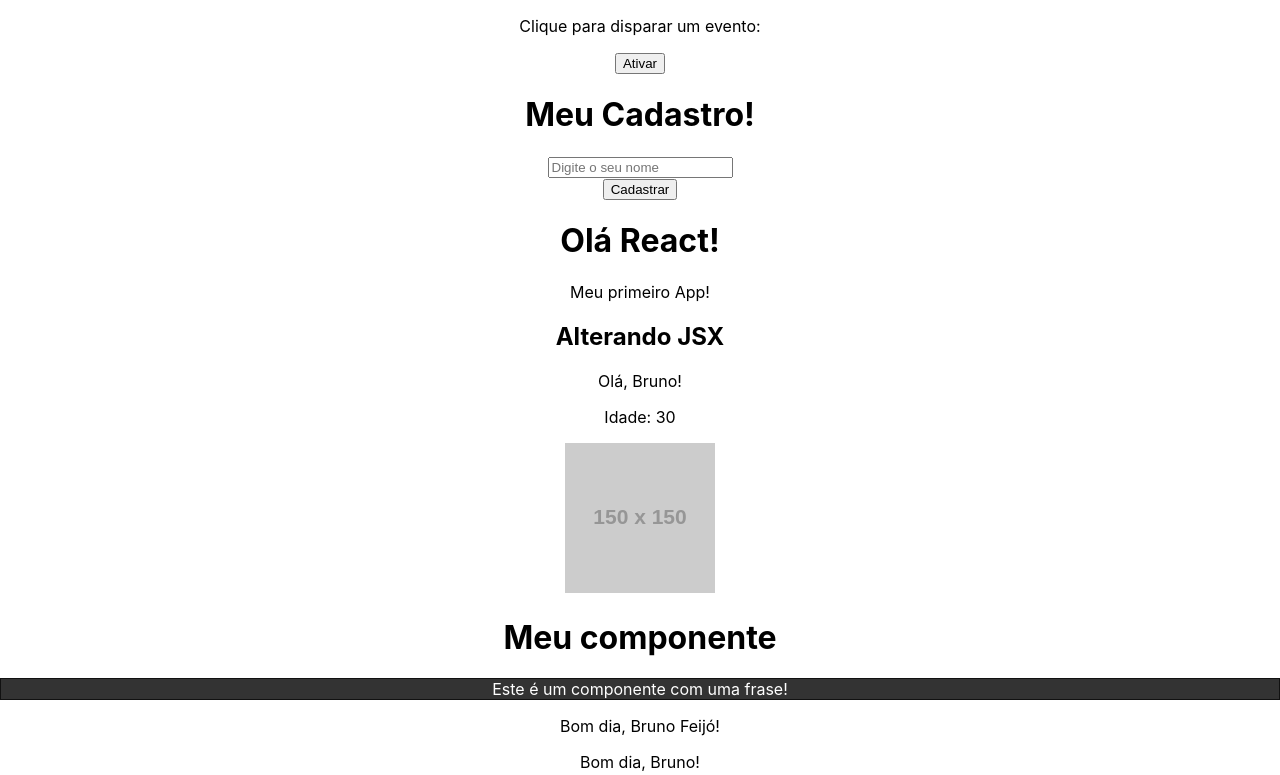
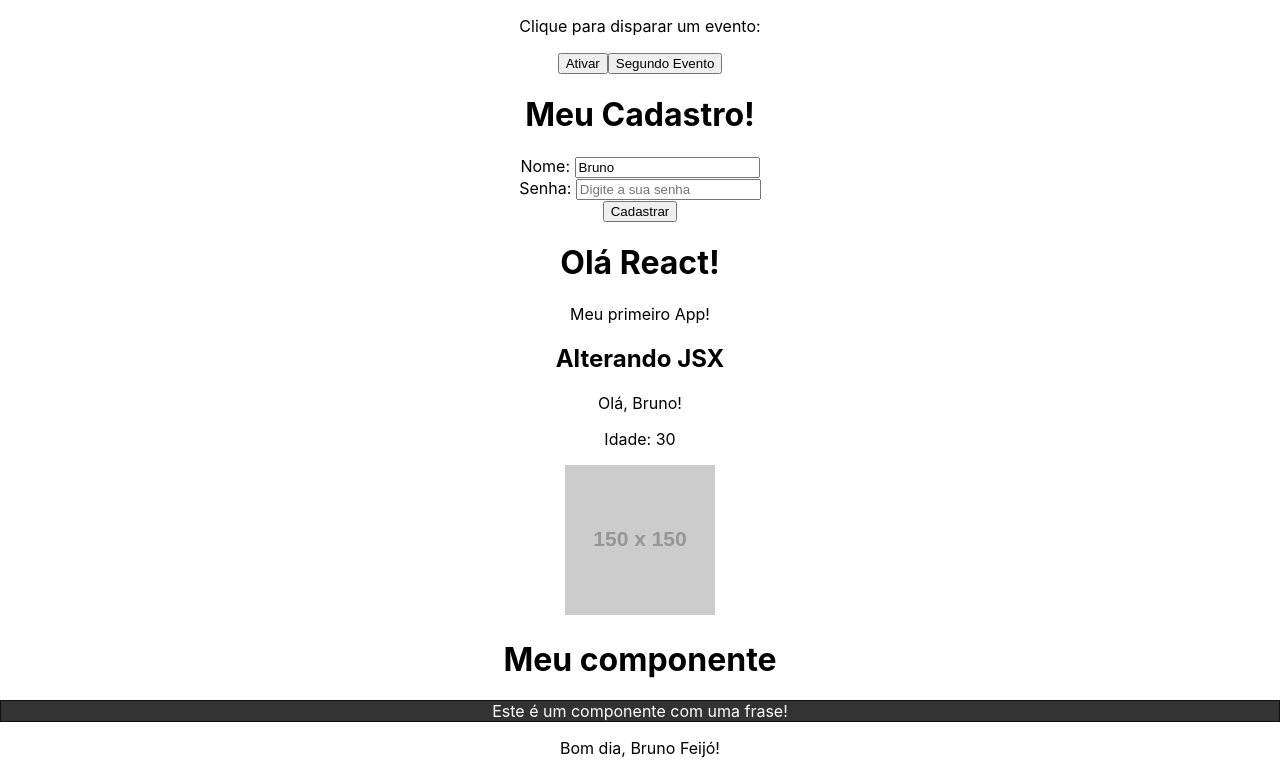
Before and after one commit to BrunosFeijo/React-testes, a React (Create React App) app: page / in a window 1280 px wide. Shown: the top 775 px of the page. Built offline with nearby package versions, Linux system fonts and the light colour scheme.

Commit message:
evento_por_props

```diff
--- a/src/components/Evento.js
+++ b/src/components/Evento.js
@@ -1,12 +1,19 @@
+import Button from "./eventos/Button"
+
 function Evento({ numero }) {
     function meuEvento() {
         console.log(`Evento ativado! ${numero}`)
+    }
+
+    function segundoEvento() {
+        console.log('Ativando segundo evento!')
     }
 
     return (
         <div>
             <p>Clique para disparar um evento:</p>
             <button onClick={meuEvento}>Ativar</button>
+            <Button event={segundoEvento} text="Segundo Evento" />
         </div>
     )
 }
--- a/src/components/Form.js
+++ b/src/components/Form.js
@@ -1,15 +1,30 @@
+import { useState } from "react"
+
 function Form() {
     function cadastrarUsuario(e) {
         e.preventDefault() /* para esperar o evento antes de tranferir para o backend */
-        console.log('Cadastrou o usuário!')
+        console.log(`Cadastrou o usuário: ${name}`)
     }
+
+    const [name, setName] = useState('Bruno') /* useState('default') */
 
     return (
         <div>
             <h1>Meu Cadastro!</h1>
             <form onSubmit={cadastrarUsuario}>
                 <div>
-                    <input type="text" placeholder="Digite o seu nome" />
+                    <label htmlFor="name">Nome: </label>
+                    <input
+                        type="text"
+                        id="name"
+                        name="name"
+                        placeholder="Digite o seu nome"
+                        value={name}
+                        onChange={(e) => setName(e.target.value)} />
+                </div>
+                <div>
+                    <label htmlFor="password">Senha: </label>
+                    <input type="password" id="password" name="password" placeholder="Digite a sua senha" />
                 </div>
                 <div>
                     <input type="submit" value="Cadastrar" />
--- /dev/null
+++ b/src/components/eventos/Button.js
@@ -0,0 +1,5 @@
+function Button(props) {
+    return <button onClick={props.event}>{props.text}</button>
+}
+
+export default Button
```
